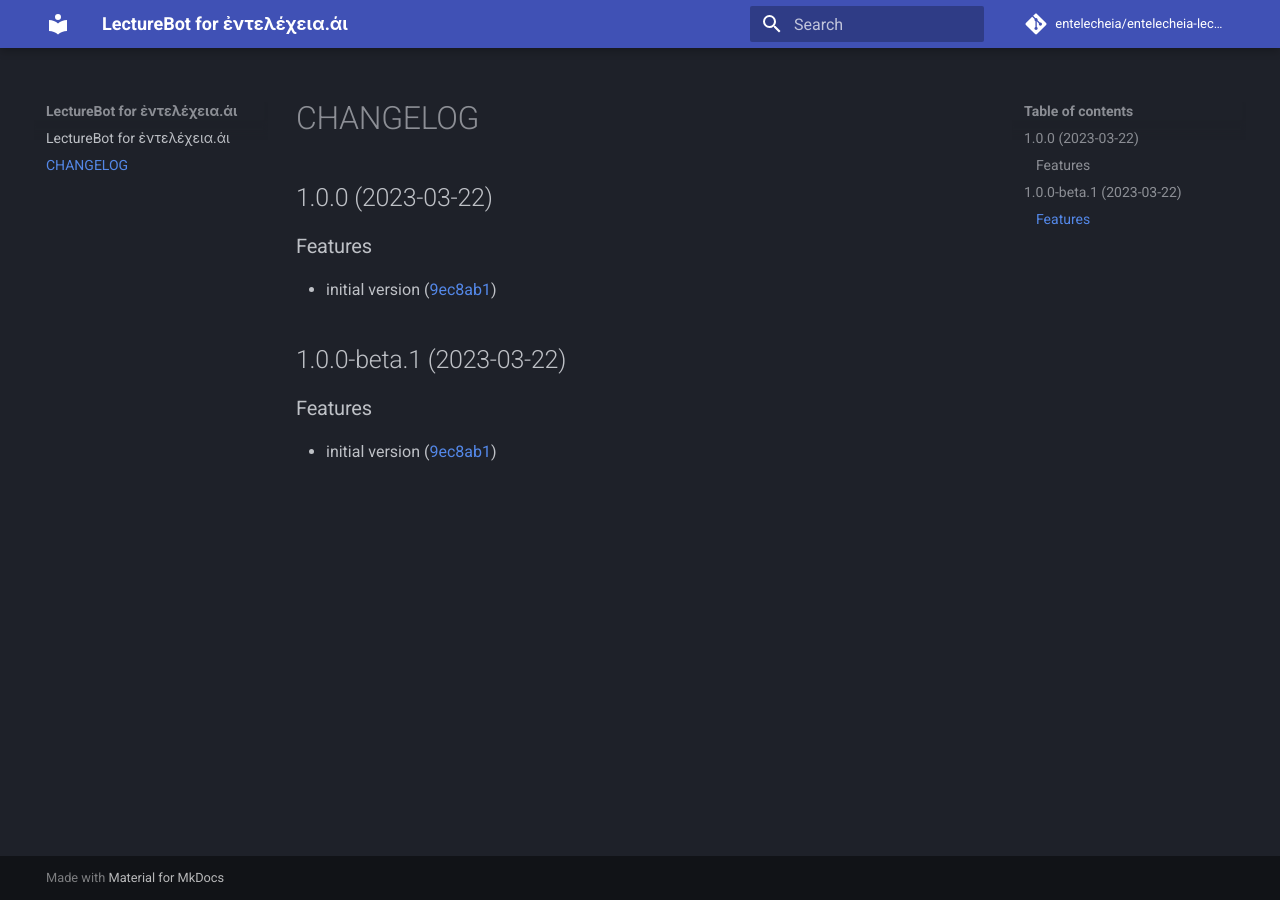
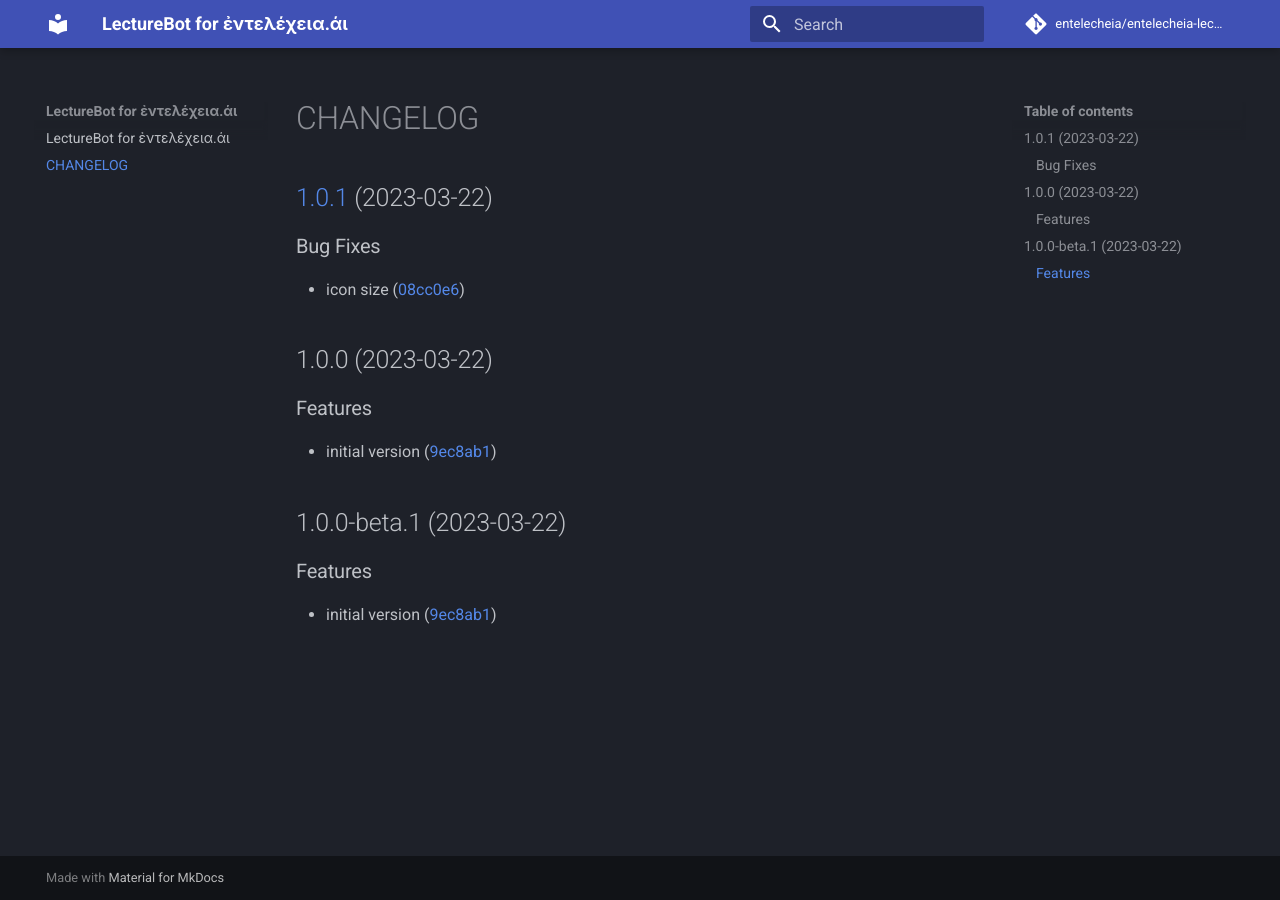
Before and after one commit to entelecheia/entelecheia-lecture-bot, an MkDocs documentation site: the page built from docs/CHANGELOG.md, in a window 1280 px wide. Built offline with MkDocs 1.6.1 and Material for MkDocs 9.7.7, drawn with Linux system fonts in a browser that asks for light colours; comment, search, counter and statistics services are not loaded.

Commit message:
chore(release): :rocket: 1.0.1 [skip ci]
## [1.0.1](https://github.com/entelecheia/entelecheia-lecture-bot/compare/v1.0.0...v1.0.1) (2023-03-22)

### Bug Fixes

* icon size ([08cc0e6](https://github.com/entelecheia/entelecheia-lecture-bot/commit/08cc0e6708016e745547a8b5d565244ae0e365fd))

```diff
--- a/docs/CHANGELOG.md
+++ b/docs/CHANGELOG.md
@@ -1,3 +1,10 @@
+## [1.0.1](https://github.com/entelecheia/entelecheia-lecture-bot/compare/v1.0.0...v1.0.1) (2023-03-22)
+
+
+### Bug Fixes
+
+* icon size ([08cc0e6](https://github.com/entelecheia/entelecheia-lecture-bot/commit/08cc0e6708016e745547a8b5d565244ae0e365fd))
+
 ## 1.0.0 (2023-03-22)
 
 
--- a/package.json
+++ b/package.json
@@ -1,6 +1,6 @@
 {
     "name": "entelecheia-lecture-bot",
-    "version": "1.0.0",
+    "version": "1.0.1",
     "description": "Chrome extension to ask questions and get answers from the ChatGPT",
     "author": "entelecheia",
     "license": "MIT",
```
Also changed, not shown: 1 other file.
